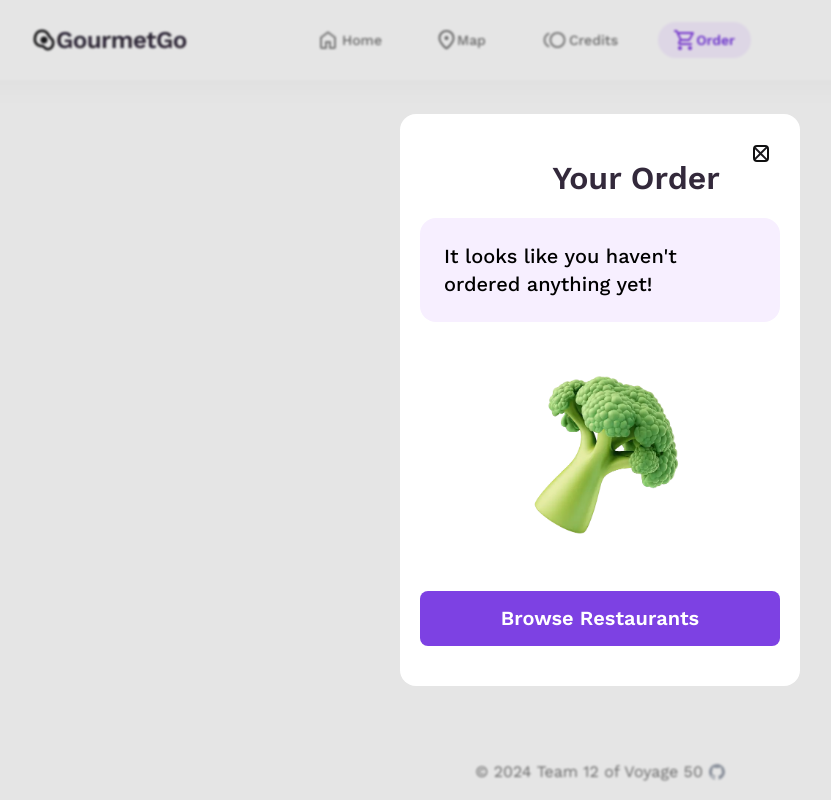
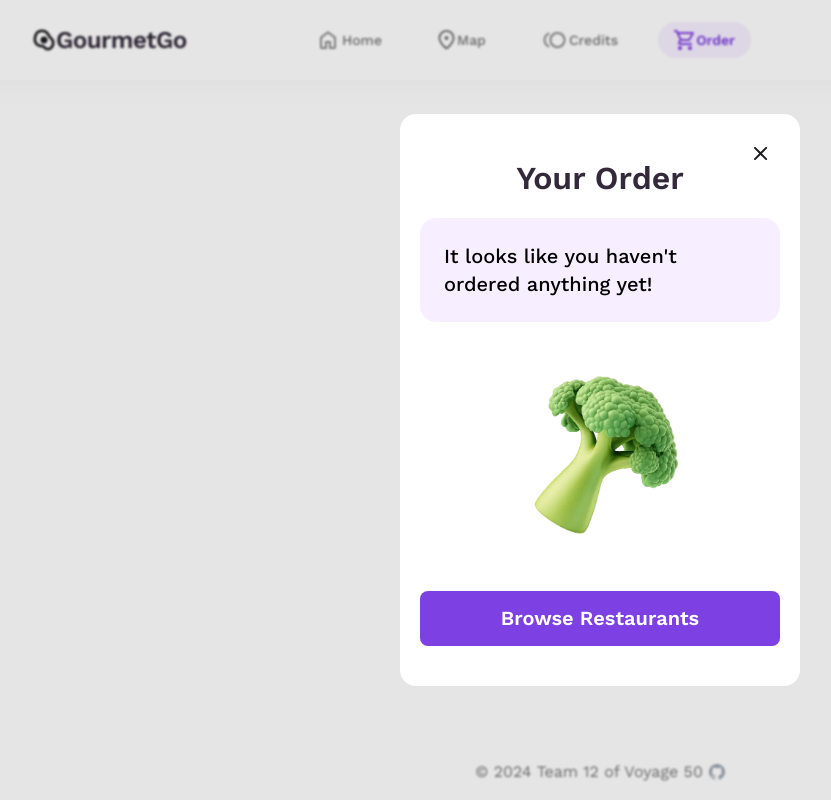
Before and after one commit to chingu-voyages/v50-tier2-team-12, a React (Vite) app: page /order in a window 1280 px wide. Shown: the whole page, without its empty margins (40-871 px from the left). Built offline with nearby package versions, Linux system fonts and the light colour scheme; no server answers.

Commit message:
style: center empty order heading(desktop)

```diff
--- a/src/components/order/EmptyOrder.jsx
+++ b/src/components/order/EmptyOrder.jsx
@@ -1,7 +1,6 @@
 import { Link, useNavigate } from 'react-router-dom';
 import tree from '../../assets/tree.webp';
 import { cn } from '../../utils/utils';
-import PageHeading from '../headings/PageHeading';
 import { Icons } from '../Icons';
 import ModalWrapper from '../modals/ModalWrapper';
 
@@ -22,13 +21,19 @@ export default function EmptyOrder() {
         showConfirm={false}
       >
         <button
-          className='absolute right-8 top-8 group'
+          className='absolute right-8 top-8 group outline-none'
           onClick={handleCloseButtonClick}
           aria-label='close'
         >
-          <Icons.close className='group-hover:active-link' />
+          <Icons.close className='group-hover:active-link group-focus-visible:outline-primary-violet' />
         </button>
-        <PageHeading title={'your order'} />
+        <h2
+          className={
+            'capitalize font-semibold text-2xl md:text-[2rem] text-black text-nowrap text-center mt-7 mb-6'
+          }
+        >
+          your order
+        </h2>
         <Content />
       </ModalWrapper>
     </>
```
